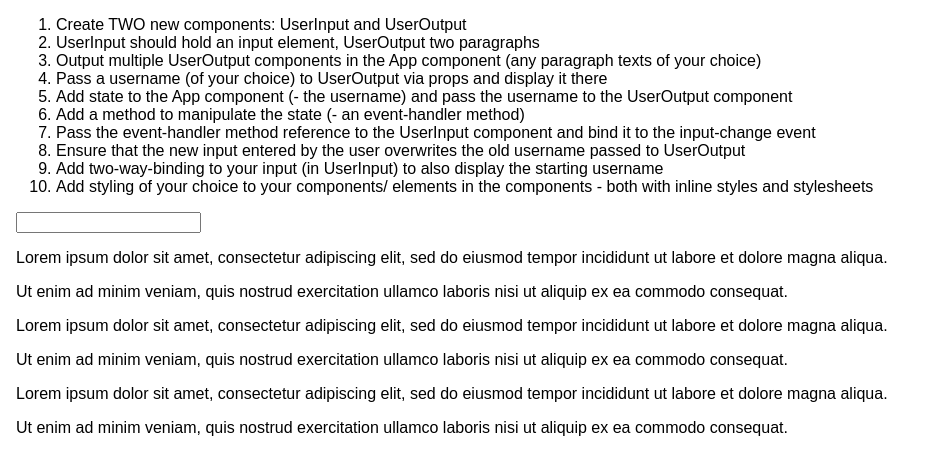
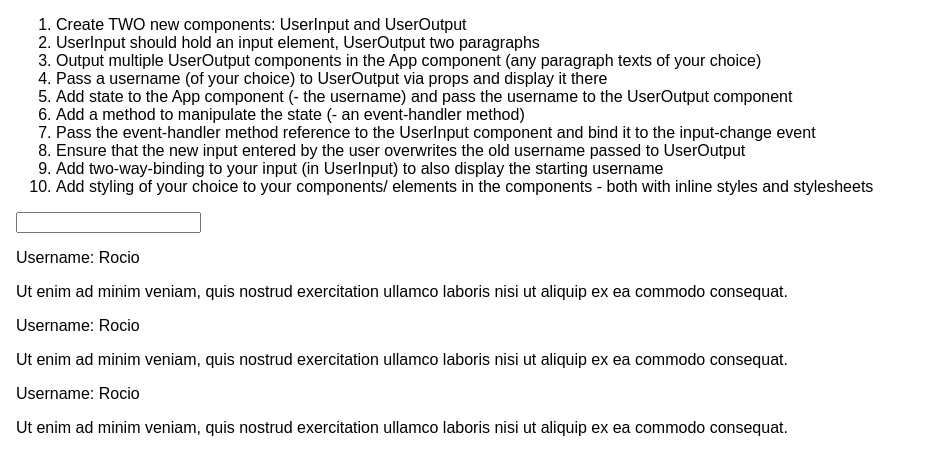
Before and after one commit to rocionadal/base-syntax-assignment, a React (Create React App) app: page / in a window 1280 px wide. Shown: the top 474 px of the page, without its empty margins (0-934 px from the left). Built offline with nearby package versions, Linux system fonts and the light colour scheme.

Commit message:
pass props and display it

```diff
--- a/src/App.js
+++ b/src/App.js
@@ -29,9 +29,9 @@ class App extends Component {
           <li>Add styling of your choice to your components/ elements in the components - both with inline styles and stylesheets</li>
         </ol>
         <UserInput />
-        <UserOutput />
-        <UserOutput />
-        <UserOutput />
+        <UserOutput userName="Rocio" />
+        <UserOutput userName="Rocio" />
+        <UserOutput userName="Rocio" />
       </div>
     );
   }
--- a/src/UserOutput/UserOutput.js
+++ b/src/UserOutput/UserOutput.js
@@ -1,9 +1,9 @@
 import React from 'react';
 
-const UserOutput = () => {
+const UserOutput = (props) => {
     return (
         <div>
-            <p>Lorem ipsum dolor sit amet, consectetur adipiscing elit, sed do eiusmod tempor incididunt ut labore et dolore magna aliqua.</p>
+            <p>Username: {props.userName}</p>
             <p>Ut enim ad minim veniam, quis nostrud exercitation ullamco laboris nisi ut aliquip ex ea commodo consequat.</p>
         </div>
     )
```
